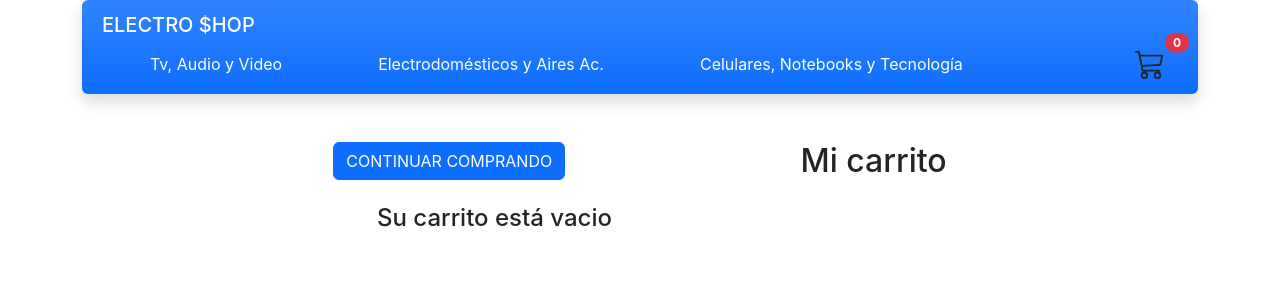
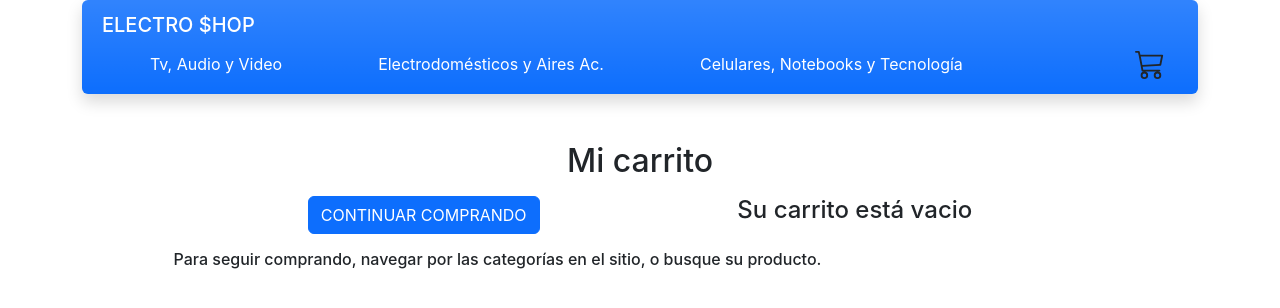
Before and after one commit to GonzaloFabianGomez/ReactJS-Coder, a React (Create React App) app: page /cart in a window 1280 px wide. Shown: the top 308 px of the page. Built offline with nearby package versions, Linux system fonts and the light colour scheme; the HTML template or start-up script is replaced by a standard one.

Commit message:
Agrego isInCart, desmonto la notificacion del carrito cuando esta vacio

```diff
--- a/src/components/Cart.js
+++ b/src/components/Cart.js
@@ -6,58 +6,62 @@ import { CartContext } from "./CartContext";
 
 const Cart = () => {
 
-    const { cartList, clear, removeItem, calcTotalPorItem, calcSubTotal, calcTotal} = useContext(CartContext)
+    const test = useContext(CartContext);
 
     return (
         <>
+            <div className="container">
+                <h2>Mi carrito</h2>
                 <div className="d-flex justify-content-evenly m-3">
                     <Link to='/'><button type="button" className="btn btn-primary">CONTINUAR COMPRANDO</button></Link>
                     {
-                        cartList.length > 0
-                        ? <button type="button" className="btn btn-danger" onClick={clear}>BORRAR TODO</button>
-                        : <h2>Mi carrito</h2>
+                        (test.cartList.length > 0)
+                        ? <button type="button" className="btn btn-danger" onClick={test.clear}>BORRAR TODO</button>
+                        : <h4>Su carrito está vacio</h4>
                     }
                 </div>
 
                 <div className="d-flex justify-content-between gap-3">
                     <div className="w-75">
                         {
-                            cartList.length > 0
-                            ?cartList.map(item =>
-
-                                <div className="card mb-3 border border-end-0 border border-start-0" key={item.idItem}>
+                            test.cartList.length > 0
+                            ?test.cartList.map(item =>
+                            <div key={item.id}>
+                                <div className="card mb-3 border border-end-0 border border-start-0" key={item.id}>
                                     <div className="row g-0">
                                         <div className="col-md-4 w-25">
-                                            <img src={item.imageItem} className="img-fluid rounded-start" alt="..."/>
+                                            <img src={item.pictureUrl} className="img-fluid rounded-start" alt="..."/>
                                         </div>
                                         <div className="col-md-8 d-flex align-items-center">
                                             <div className="card-body">
-                                                <h5 className="card-title">{item.titleItem}</h5>
-                                                <p className="card-text">Cantidad: {item.quantityItem} | $ {item.priceItem} c/u</p>
-                                                <h6 className="card-text">$ {calcTotalPorItem(item.idItem)}</h6>
-                                                <button type="button" className="btn btn-outline-danger" onClick={() => removeItem(item.idItem)}>Borrar Unidad</button>
+                                                <h5 className="card-title">{item.title}</h5>
+                                                <p className="card-text">Cantidad: {item.quantity} | $ {item.price} c/u</p>
+                                                <h6 className="card-text">$ {item.quantity * item.price}</h6>
+                                                <button type="button" className="btn btn-outline-danger" onClick={() => test.removeItem(item.id)}>Borrar Unidad</button>
                                             </div>
                                         </div>
                                     </div>
-                                </div>)
+                                </div>
+                            </div>)
 
-                            :<h4>Su carrito está vacio</h4>
+                            :<h6>Para seguir comprando, navegar por las categorías en el sitio, o busque su producto.</h6>
                         }
                     </div>
                     <div className="w-25">
                         {
-                            cartList.length > 0 &&
+                            test.cartList.length > 0 &&
                             <div className="card border border-4 border-dark">
                                 <h5 className="card-header">Resumen del pedido</h5>
                                 <div className="card-body">
-                                    <p className="card-text d-flex justify-content-between">Subtotal <span>{`$${calcSubTotal()}`} </span></p>
-                                    <h5 className="card-title d-flex justify-content-between">TOTAL <span>{`$${calcTotal()}`} </span></h5>
+                                    <p className="card-text d-flex justify-content-between">Subtotal <span>{`$${test.calcSubTotal()}`} </span></p>
+                                    <h5 className="card-title d-flex justify-content-between">TOTAL <span>{`$${test.calcTotal()}`} </span></h5>
                                     <button type='button' className="btn btn-dark">Chequear ahora</button>
                                 </div>
                             </div>
                         }
                     </div>
                 </div>
+            </div>
         </>
     );
 }
--- a/src/components/CartContext.js
+++ b/src/components/CartContext.js
@@ -2,46 +2,28 @@ import { createContext, useState } from "react";
 
 export const CartContext = createContext();
 
-const CartContextProvider = ( props ) => {
+const CartContextProvider = ({ children }) => {
     const [cartList, setCartList] = useState([]);
 
-    const addToCart = (item, quantity) => {
-        let found = cartList.find(product => product.idItem === item.id);
-        if ( found === undefined) {
-            setCartList([
-                ...cartList,
-                {
-                    idItem: item.id,
-                    imageItem: item.pictureUrl,
-                    titleItem: item.title,
-                    priceItem: item.price,
-                    stockItem: item.stock,
-                    quantityItem: quantity
-                }
-            ])
+    const addItem = (item, quantity) => {
 
-        }  else {
-            found.quantityItem += quantity;
+        if (isInCart(item.id)) {
+            setCartList(cartList.map(product => {
+                return product.id === item.id ? { ...product, quantity: product.quantity + quantity} : product
+            }))
+        } else {
+            setCartList([ ...cartList, { ...item, quantity }])
         }
     }
 
-    const clear = () => {
-        setCartList([])
-    }
+    const clear = () => setCartList([])
 
-    const removeItem = (id) => {
-        let result = cartList.filter(item => item.idItem !== id)
-        setCartList(result)
-    }
+    const removeItem = (id) => setCartList(cartList.filter(product => product.id !== id));
 
-    const calcTotalPorItem = (idItem) => {
-        let index = cartList.map(item => item.idItem).indexOf(idItem);
-        return cartList[index].priceItem * cartList[index].quantityItem;
-    }
+    const isInCart = (id) => cartList.find(product => product.id === id) ? true : false;
 
     const calcSubTotal = () => {
-        let totalPorItem = cartList.map(item => calcTotalPorItem(item.idItem));
-        return totalPorItem.reduce((previousValue, currentValue) => previousValue + currentValue);
+        return cartList.reduce((previousValue, currentValue) => previousValue + currentValue.quantity * currentValue.price, 0)
     }
 
     const calcTotal = () => {
@@ -49,13 +31,14 @@ const CartContextProvider = ( props ) => {
     }
 
     const calcItemsQuantity = () => {
-        let quantitys = cartList.map(item => item.quantityItem);
+        let quantitys = cartList.map(item => item.quantity);
         return quantitys.reduce(((previousValue, currentValue) => previousValue + currentValue), 0);
     }
 
+
     return (
-        <CartContext.Provider value={{cartList, addToCart, clear, removeItem, calcTotalPorItem, calcSubTotal, calcTotal, calcItemsQuantity}}>
-            { props.children }
+        <CartContext.Provider value={{cartList, addItem, clear, removeItem, calcSubTotal, calcTotal, calcItemsQuantity}}>
+            { children }
         </CartContext.Provider>
     );
 }
--- a/src/components/CartWidget.js
+++ b/src/components/CartWidget.js
@@ -1,20 +1,21 @@
 import { useContext} from 'react';
 import { CartContext } from './CartContext';
 
-const Cart = () => {
+const CartWidget = () => {
 
-    const { calcItemsQuantity } = useContext(CartContext);
+    const test = useContext(CartContext);
 
     return (
         <button type="button" className="btn position-relative">
             <svg xmlns="http://www.w3.org/2000/svg" width="30" height="30" fill="currentColor" className="bi bi-cart3" viewBox="0 0 16 16">
                 <path d="M0 1.5A.5.5 0 0 1 .5 1H2a.5.5 0 0 1 .485.379L2.89 3H14.5a.5.5 0 0 1 .49.598l-1 5a.5.5 0 0 1-.465.401l-9.397.472L4.415 11H13a.5.5 0 0 1 0 1H4a.5.5 0 0 1-.491-.408L2.01 3.607 1.61 2H.5a.5.5 0 0 1-.5-.5zM3.102 4l.84 4.479 9.144-.459L13.89 4H3.102zM5 12a2 2 0 1 0 0 4 2 2 0 0 0 0-4zm7 0a2 2 0 1 0 0 4 2 2 0 0 0 0-4zm-7 1a1 1 0 1 1 0 2 1 1 0 0 1 0-2zm7 0a1 1 0 1 1 0 2 1 1 0 0 1 0-2z"/>
             </svg>
+            {test.calcItemsQuantity() > 0 &&
             <span className="position-absolute top-0 start-100 translate-middle badge rounded-pill bg-danger">
-            {calcItemsQuantity()}
+                {test.calcItemsQuantity()}
                 <span className="visually-hidden">unread messages</span>
-            </span>
+            </span>}
         </button>
     )
 }
-export default Cart;
+export default CartWidget;
--- a/src/components/ItemDetail.js
+++ b/src/components/ItemDetail.js
@@ -8,12 +8,12 @@ const ItemDetail = ({ item }) => {
 
     const [itemCount, setItemCount] = useState(0);
 
-    const { addToCart } = useContext(CartContext)
+    const test = useContext(CartContext)
 
     const onAdd = (quantity) => {
         alert("Cantidad agregada " + quantity + " unidades.");
         setItemCount(quantity);
-        addToCart(item, quantity)
+        test.addItem(item, quantity)
     }
 
     return (
@@ -50,7 +50,7 @@ const ItemDetail = ({ item }) => {
                         {
                         itemCount === 0
                         ? <ItemCount stock={item.stock} initial={itemCount} onAdd={onAdd}/>
-                        : <Link to='/cart'><button type="button" className="btn btn-outline-primary">Ver carrito</button></Link>
+                        : <Link to='/cart'><button type="button" className="btn btn-dark">Terminar mi compra</button></Link>
                         }
 
                     </div>
--- a/src/components/NavBar.js
+++ b/src/components/NavBar.js
@@ -1,4 +1,4 @@
-import Cart from './CartWidget';
+import CartWidget from './CartWidget';
 import { Link } from "react-router-dom";
 
 const NavBar = () => {
@@ -25,7 +25,7 @@ const NavBar = () => {
 
                 </ul>
 
-                <Link to='/cart'><Cart /></Link>
+                <Link to='/cart'><CartWidget /></Link>
 
             </div>
 
```
